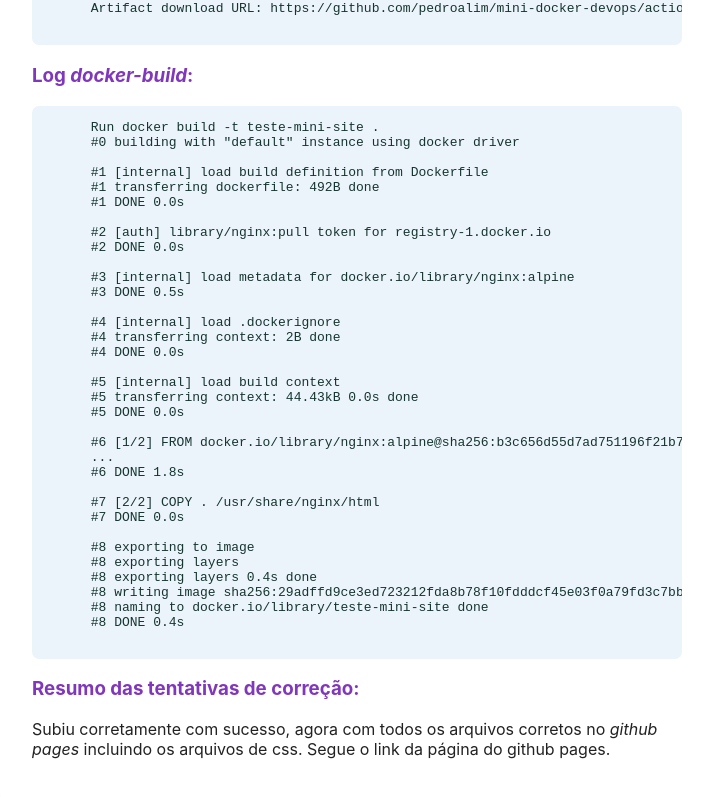
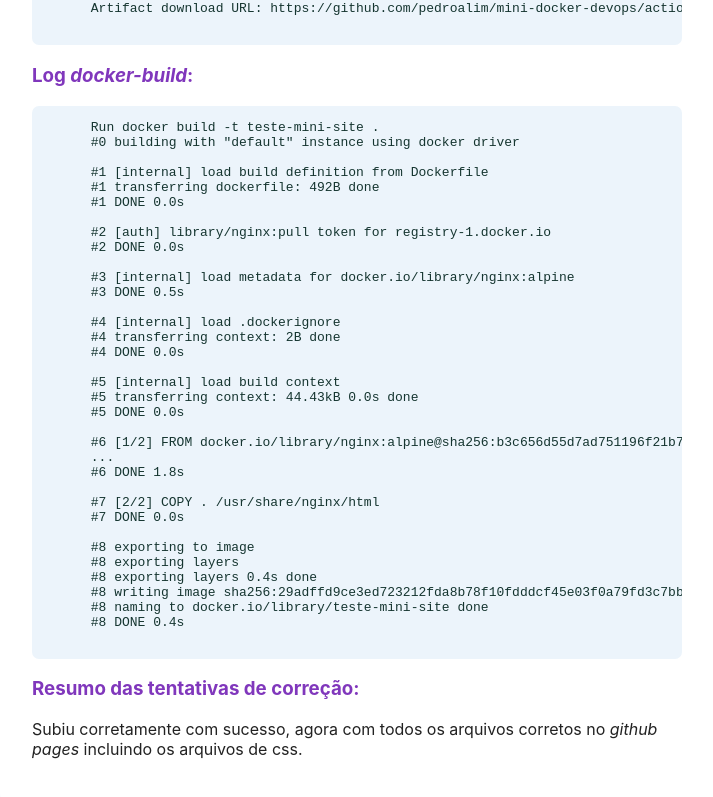
Before and after one commit to pedroalim/mini-docker-devops, a plain HTML site: page relatorio-actions.html in a window 1280 px wide. Shown: the part 3717-4514 px from the top of the page, without its empty margins (283-996 px from the left). Drawn offline with Linux system fonts and the light colour scheme.

Commit message:
correcoes gerais no readme.md e mais

```diff
--- a/relatorio-actions.html
+++ b/relatorio-actions.html
@@ -248,7 +248,7 @@
 
     <div class="tentativas">
       <h3>Resumo das tentativas de correção:</h3>
-      <p>Subiu corretamente com sucesso, agora com todos os arquivos corretos no <i>github pages</i> incluindo os arquivos de css. Segue o link da página do github pages.</a></p>
+      <p>Subiu corretamente com sucesso, agora com todos os arquivos corretos no <i>github pages</i> incluindo os arquivos de css.</a></p>
     </div>
   </div>
 
```
Also changed, not shown: 2 other files.
